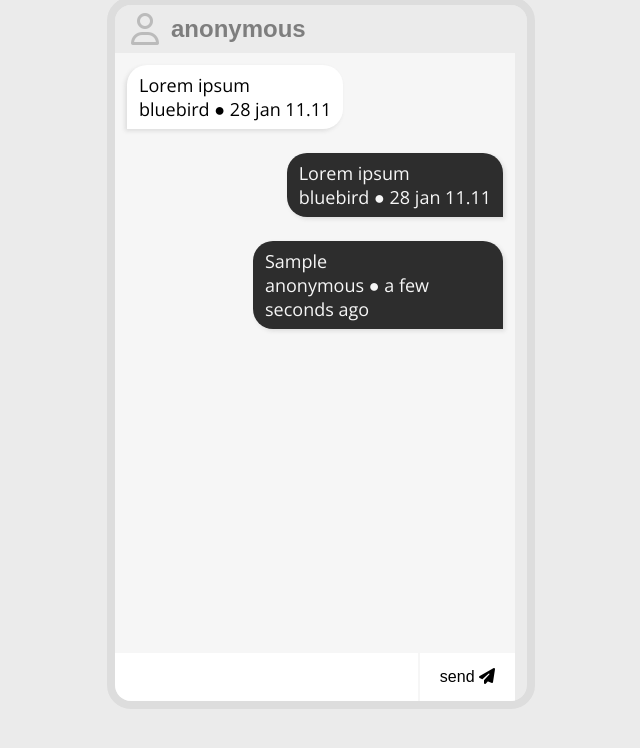
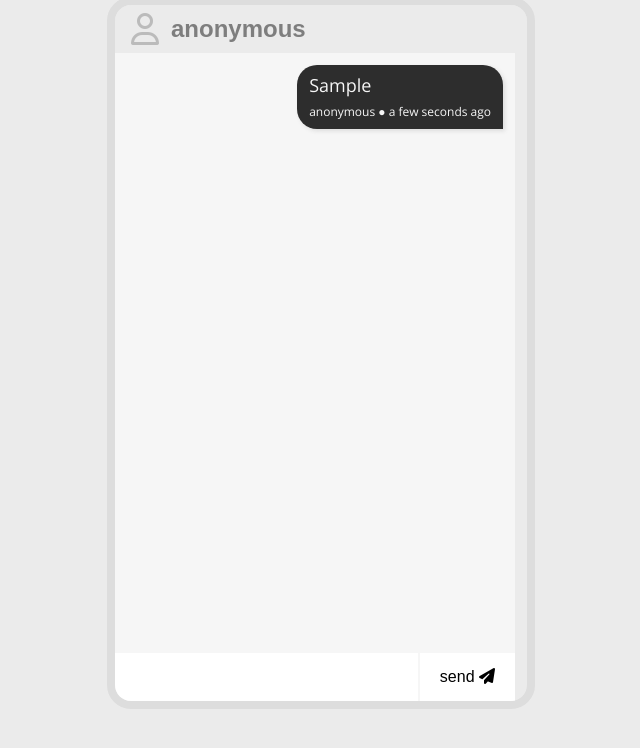
Before and after one commit to prathoseraaj/chat-app, a website: page public/index.html in a window 1280 px wide. Both pictures are taken after typing "Sample" into the empty fields and a click on the button "send". Shown: the part 46-794 px from the top of the page, without its empty margins (319-959 px from the left). Drawn offline with nearby package versions, Linux system fonts and the light colour scheme; no server answers.

Commit message:
feat: update

```diff
--- a/public/index.html
+++ b/public/index.html
@@ -15,7 +15,7 @@
             <input type="text" id="name-input" class="name-input" value="anonymous" maxlength="20">
         </div>
         <ul class="message-container" id="message-container">
-            <li class="message-left">
+            <!-- <li class="message-left">
                 <p class="message">Lorem ipsum </p>
                 <span>bluebird ● 28 jan 11.11</span>
             </li>
@@ -27,7 +27,7 @@
                 <p class="feedback" id="feedback">
                     ronaldo is typing the message
                 </p>
-            </li>
+            </li> -->
         </ul>
         <form class="message-form" id="message-form">
             <input type="text" class="message-input" id="message-input">
--- a/public/main.js
+++ b/public/main.js
@@ -36,9 +36,9 @@ socket.on('chat-message', (data) => {
 function addmessage(isownmessage, data) {
     clearfeedback()
     const element = `
-    <li class=${isownmessage?"message-right":"message-left"}>
+    <li class="${isownmessage ? 'message-right' : 'message-left'}">
         <p class="message">${data.message} </p>
-        <span>${data.name} ● ${moment(data.datetime).fromNow()}</span>
+        <span id="spann">${data.name} ● ${moment(data.dateTime || new Date()).fromNow()}</span>
     </li>`
 
     messagecontainer.innerHTML += element
--- a/public/style.css
+++ b/public/style.css
@@ -9,10 +9,6 @@
 
 body {
   font-family: 'Open Sans', sans-serif;
-  /* display: flex;
-  flex-direction: column;
-  justify-content: center;
-  align-items: center; */
   display: grid;
   place-items: center;
   background-color: #ebebeb;
@@ -91,8 +87,12 @@ body {
 .message-right > p > span {
   display: block;
   font-style: italic;
+  font-size: 12px !important;
+  margin-top: 4px;
+}
+
+#spann{
   font-size: 12px;
-  margin-top: 4px;
 }
 
 .feedback {
```
